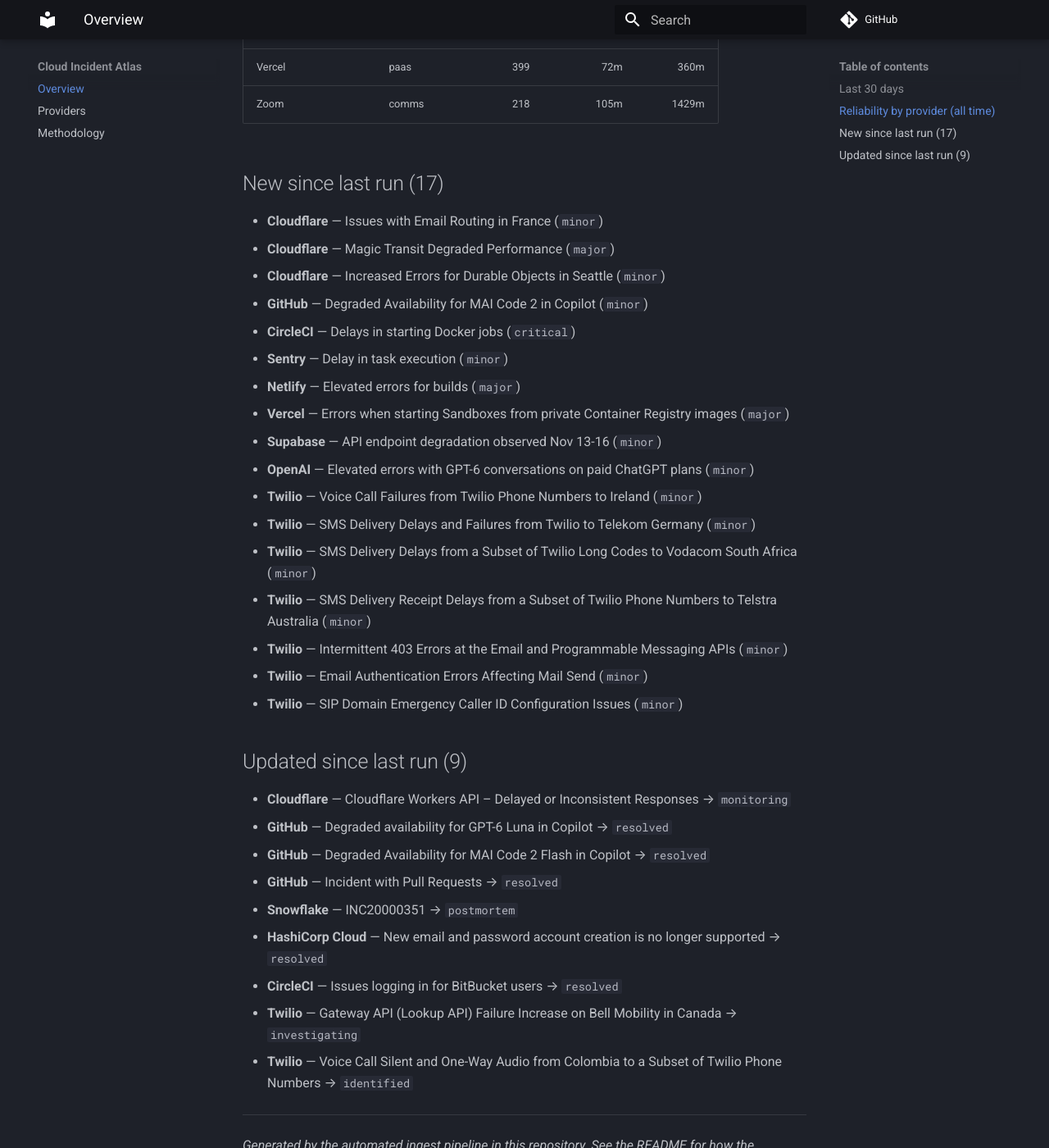
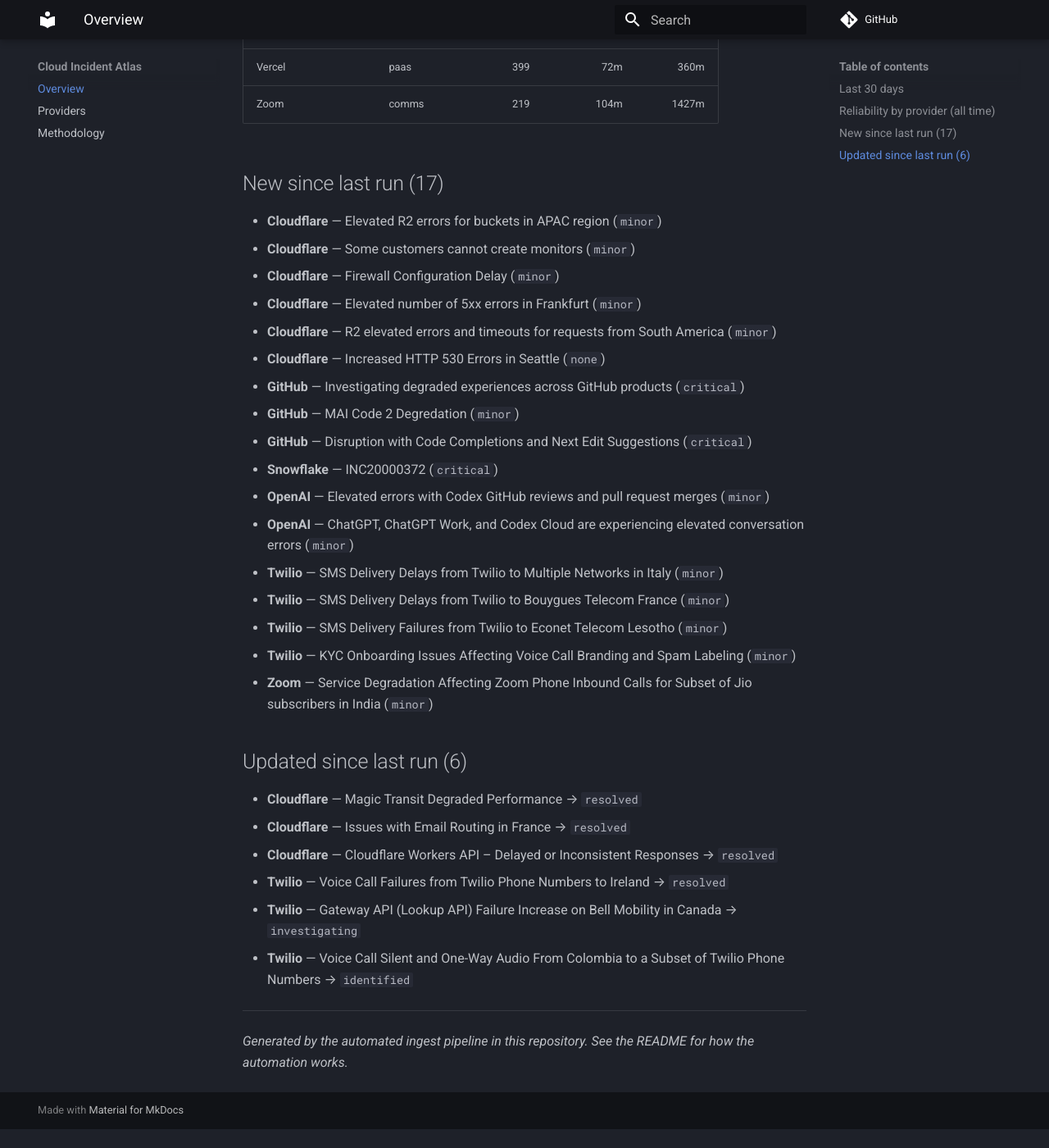
Before and after one commit to ayushgupta07xx/cloud-incident-atlas, an MkDocs documentation site: the page built from docs/index.md, in a window 1280 px wide and 1400 px high, scrolled down 1479 px. Shown: the whole window at 82% size. Built offline with MkDocs 1.6.1 and Material for MkDocs 9.7.7, drawn with Linux system fonts in a browser that asks for light colours; comment, search, counter and statistics services are not loaded; after the commit the page ends 2856 px from its top, so only the background shows below that; some of the changed text lies outside the part shown.

Commit message:
docs: refresh digest and charts
Regenerated from the corpus by the ingest pipeline.

Run: https://github.com/ayushgupta07xx/cloud-incident-atlas/actions/runs/45660962186

Co-authored-by: github-actions[bot] <41898282+github-actions[bot]@users.noreply.github.com>

```diff
--- a/docs/index.md
+++ b/docs/index.md
@@ -15,59 +15,56 @@ Cross-vendor incident data for 25 providers. Corpus: **24,177 incidents**. Updat
 | Amazon Web Services | cloud | 97 | — | — |
 | Microsoft Azure | cloud | 1 | — | — |
 | CircleCI | devtools | 328 | 69m | 480m |
-| Cloudflare | cdn | 6907 | 239m | 510m |
+| Cloudflare | cdn | 6913 | 239m | 510m |
 | Confluent Cloud | data | 269 | 195m | 1585m |
 | Datadog | observability | 128 | 72m | 224m |
 | DigitalOcean | cloud | 513 | 145m | 575m |
 | Discord | comms | 228 | 56m | 295m |
 | Elastic Cloud | observability | 265 | 192m | 1462m |
 | Google Cloud Platform | cloud | 8 | 504m | — |
-| GitHub | devtools | 678 | 67m | 280m |
+| GitHub | devtools | 681 | 67m | 277m |
 | Grafana Cloud | observability | 808 | 92m | 1135m |
 | HashiCorp Cloud | devtools | 51 | 162m | 1647m |
 | MongoDB Atlas | data | 279 | 120m | 1403m |
 | Netlify | paas | 236 | 41m | 236m |
 | New Relic | observability | 112 | 63m | 306m |
 | npm | devtools | 69 | 107m | 340m |
-| OpenAI | ai | 147 | 111m | 749m |
+| OpenAI | ai | 149 | 113m | 745m |
 | Sentry | observability | 356 | 83m | 353m |
-| Snowflake | data | 217 | 122m | 598m |
+| Snowflake | data | 218 | 121m | 598m |
 | Supabase | paas | 470 | 148m | 1239m |
-| Twilio | comms | 11354 | 272m | 1135m |
+| Twilio | comms | 11358 | 272m | 1135m |
 | Vercel | paas | 399 | 72m | 360m |
-| Zoom | comms | 218 | 105m | 1429m |
+| Zoom | comms | 219 | 104m | 1427m |
 
 ## New since last run (17)
 
-- **Cloudflare** — Issues with Email Routing in France (`minor`)
-- **Cloudflare** — Magic Transit Degraded Performance (`major`)
-- **Cloudflare** — Increased Errors for Durable Objects in Seattle (`minor`)
-- **GitHub** — Degraded Availability for MAI Code 2 in Copilot (`minor`)
-- **CircleCI** — Delays in starting Docker jobs (`critical`)
-- **Sentry** — Delay in task execution (`minor`)
-- **Netlify** — Elevated errors for builds (`major`)
-- **Vercel** — Errors when starting Sandboxes from private Container Registry images (`major`)
-- **Supabase** — API endpoint degradation observed Nov 13-16 (`minor`)
-- **OpenAI** — Elevated errors with GPT-6 conversations on paid ChatGPT plans (`minor`)
-- **Twilio** — Voice Call Failures from Twilio Phone Numbers to Ireland (`minor`)
-- **Twilio** — SMS Delivery Delays and Failures from Twilio to Telekom Germany (`minor`)
-- **Twilio** — SMS Delivery Delays from a Subset of Twilio Long Codes to Vodacom South Africa (`minor`)
-- **Twilio** — SMS Delivery Receipt Delays from a Subset of Twilio Phone Numbers to Telstra Australia (`minor`)
-- **Twilio** — Intermittent 403 Errors at the Email and Programmable Messaging APIs (`minor`)
-- **Twilio** — Email Authentication Errors Affecting Mail Send (`minor`)
-- **Twilio** — SIP Domain Emergency Caller ID Configuration Issues (`minor`)
+- **Cloudflare** — Elevated R2 errors for buckets in APAC region (`minor`)
+- **Cloudflare** — Some customers cannot create monitors (`minor`)
+- **Cloudflare** — Firewall Configuration Delay (`minor`)
+- **Cloudflare** — Elevated number of 5xx errors in Frankfurt (`minor`)
+- **Cloudflare** — R2 elevated errors and timeouts for requests from South America (`minor`)
+- **Cloudflare** — Increased HTTP 530 Errors in Seattle (`none`)
+- **GitHub** — Investigating degraded experiences across GitHub products (`critical`)
+- **GitHub** — MAI Code 2 Degredation (`minor`)
+- **GitHub** — Disruption with Code Completions and Next Edit Suggestions (`critical`)
+- **Snowflake** — INC20000372 (`critical`)
+- **OpenAI** — Elevated errors with Codex GitHub reviews and pull request merges (`minor`)
+- **OpenAI** — ChatGPT, ChatGPT Work, and Codex Cloud are experiencing elevated conversation errors (`minor`)
+- **Twilio** — SMS Delivery Delays from Twilio to Multiple Networks in Italy (`minor`)
+- **Twilio** — SMS Delivery Delays from Twilio to Bouygues Telecom France (`minor`)
+- **Twilio** — SMS Delivery Failures from Twilio to Econet Telecom Lesotho (`minor`)
+- **Twilio** — KYC Onboarding Issues Affecting Voice Call Branding and Spam Labeling (`minor`)
+- **Zoom** — Service Degradation Affecting Zoom Phone Inbound Calls for Subset of Jio subscribers in India (`minor`)
 
-## Updated since last run (9)
+## Updated since last run (6)
 
-- **Cloudflare** — Cloudflare Workers API – Delayed or Inconsistent Responses → `monitoring`
-- **GitHub** — Degraded availability for GPT-6 Luna in Copilot → `resolved`
-- **GitHub** — Degraded Availability for MAI Code 2 Flash in Copilot → `resolved`
-- **GitHub** — Incident with Pull Requests → `resolved`
-- **Snowflake** — INC20000351 → `postmortem`
-- **HashiCorp Cloud** — New email and password account creation is no longer supported → `resolved`
-- **CircleCI** — Issues logging in for BitBucket users → `resolved`
+- **Cloudflare** — Magic Transit Degraded Performance → `resolved`
+- **Cloudflare** — Issues with Email Routing in France → `resolved`
+- **Cloudflare** — Cloudflare Workers API – Delayed or Inconsistent Responses → `resolved`
+- **Twilio** — Voice Call Failures from Twilio Phone Numbers to Ireland → `resolved`
 - **Twilio** — Gateway API (Lookup API) Failure Increase on Bell Mobility in Canada → `investigating`
-- **Twilio** — Voice Call Silent and One-Way Audio from Colombia to a Subset of Twilio Phone Numbers → `identified`
+- **Twilio** — Voice Call Silent and One-Way Audio From Colombia to a Subset of Twilio Phone Numbers → `identified`
 
 ---
 
```
Also changed, not shown: other parts of docs/index.md (+3 -3 lines), README.md (+10 -10 lines), docs/providers.md (+11 -11 lines), docs/img/mttr.svg, docs/img/timeline.svg.
